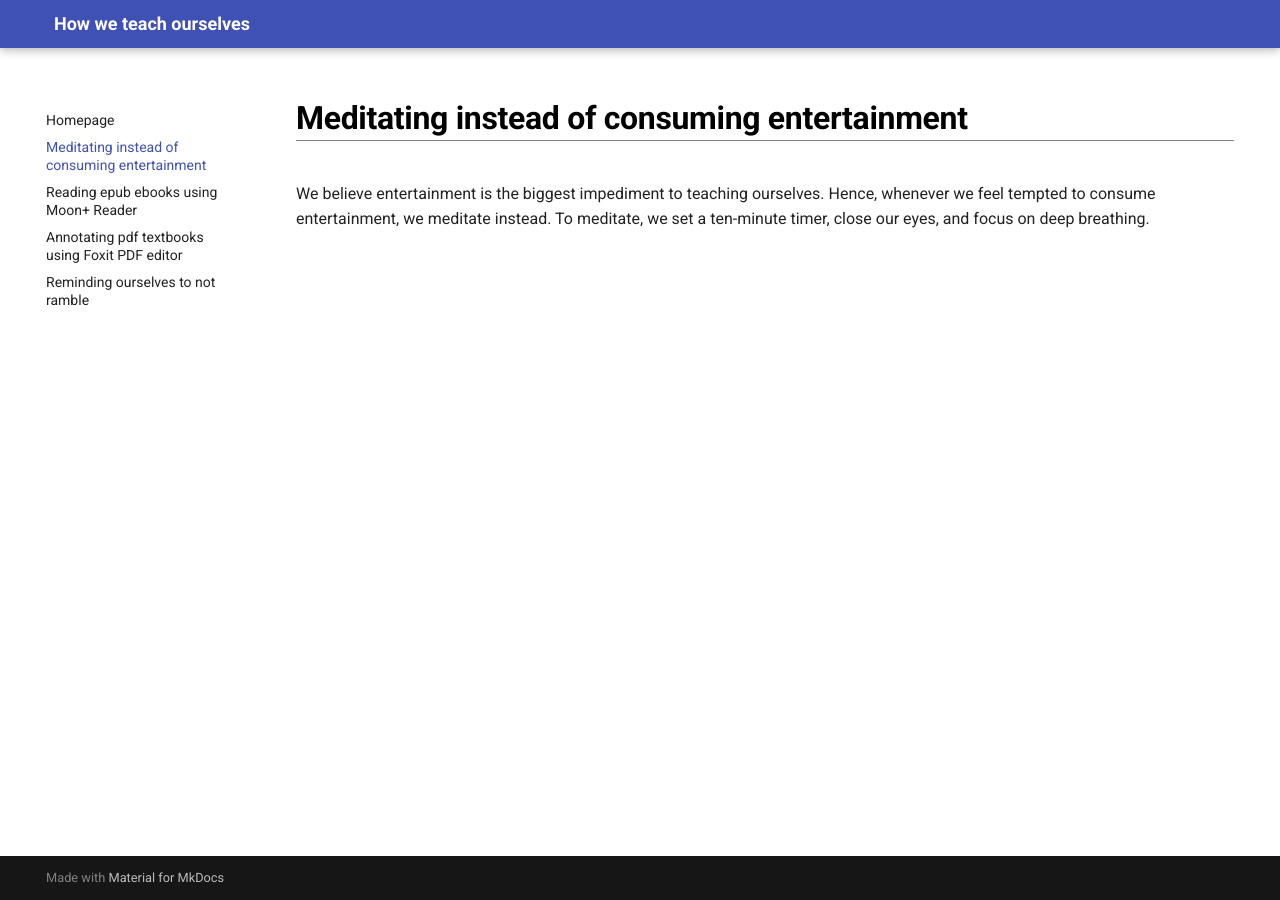
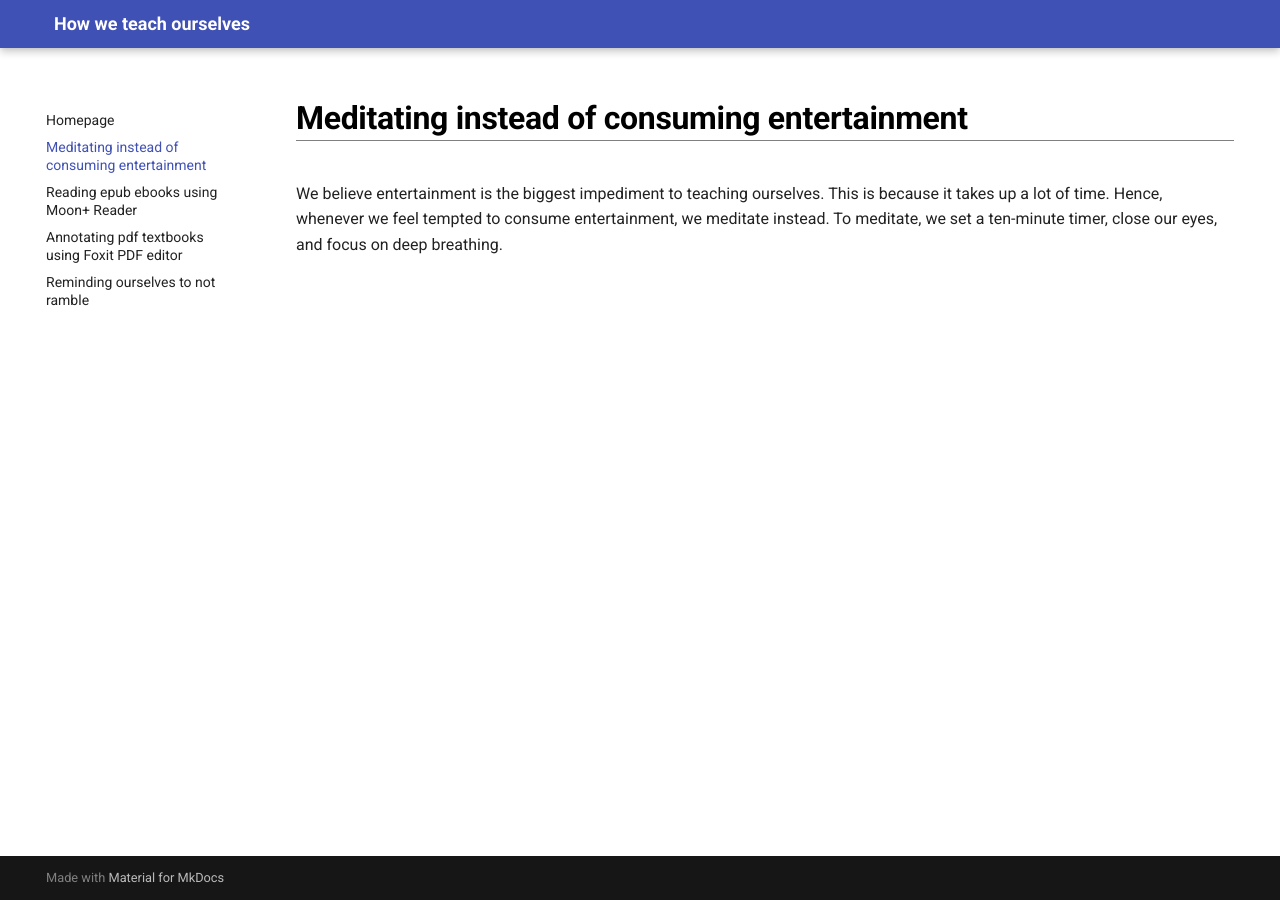
Before and after one commit to maximilian-ho/how-we-teach-ourselves, an MkDocs documentation site: the page built from docs/meditating.md, in a window 1280 px wide. Built offline with MkDocs 1.6.1 and Material for MkDocs 9.7.7, drawn with Linux system fonts in a browser that asks for light colours.

Commit message:
Update meditating.md

```diff
--- a/docs/meditating.md
+++ b/docs/meditating.md
@@ -1,3 +1,3 @@
 # Meditating instead of consuming entertainment
 
-We believe entertainment is the biggest impediment to teaching ourselves. Hence, whenever we feel tempted to consume entertainment, we meditate instead. To meditate, we set a ten-minute timer, close our eyes, and focus on deep breathing.
+We believe entertainment is the biggest impediment to teaching ourselves. This is because it takes up a lot of time. Hence, whenever we feel tempted to consume entertainment, we meditate instead. To meditate, we set a ten-minute timer, close our eyes, and focus on deep breathing.
```
